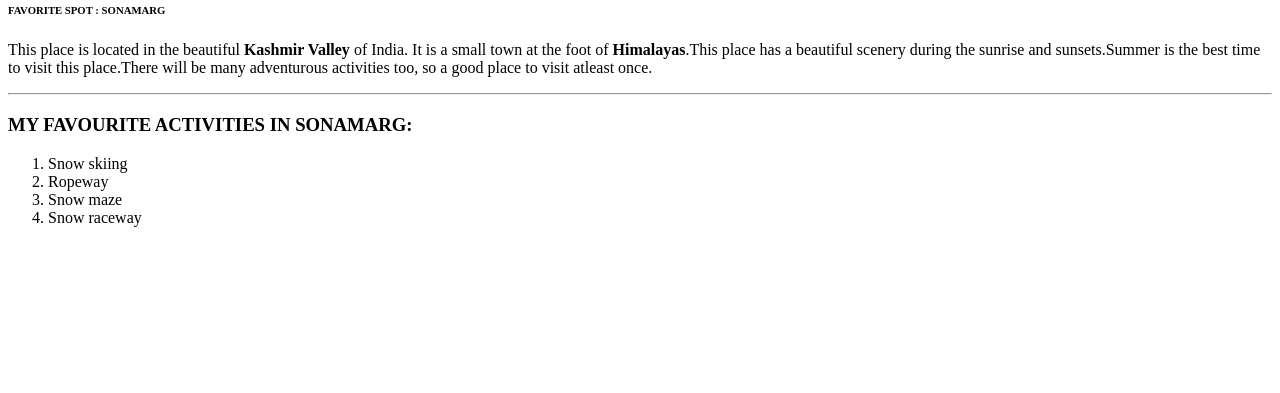
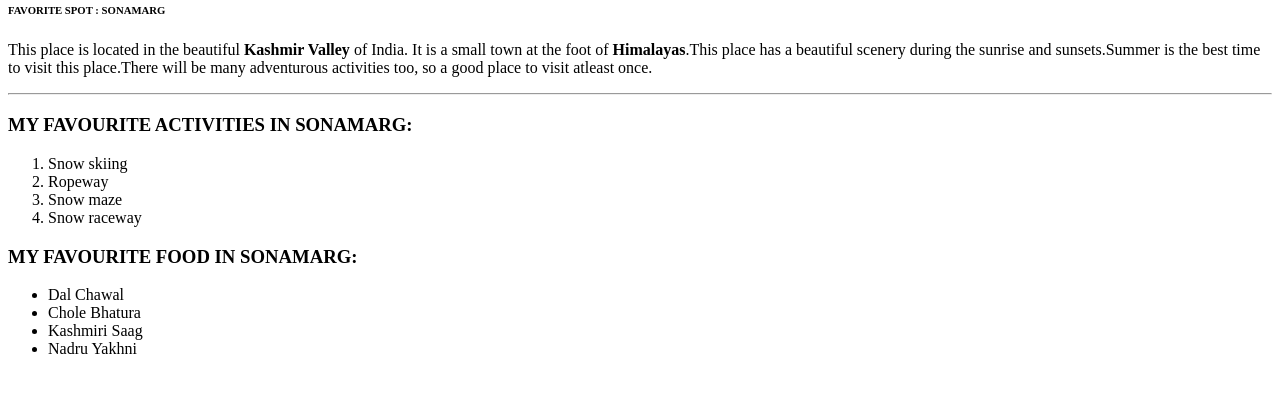
Before and after one commit to 44-563-WebApps-F23/44563-webapps-f23-assignment3-Srinadh1998-hub, a plain HTML site: page index.html in a window 1280 px wide. Shown: the part 79-472 px from the top of the page. Drawn offline with Linux system fonts and the light colour scheme.

Commit message:
Added food to the Html.

```diff
--- a/index.html
+++ b/index.html
@@ -17,5 +17,12 @@
             <li>Snow maze</li>
             <li>Snow raceway</li>
         </ol>
+        <h3>MY FAVOURITE FOOD IN SONAMARG:</h3>
+        <ul>
+            <li>Dal Chawal</li>
+            <li>Chole Bhatura</li>
+            <li>Kashmiri Saag</li>
+            <li>Nadru Yakhni</li>
+        </ul>
     </body>
     </html>
```
